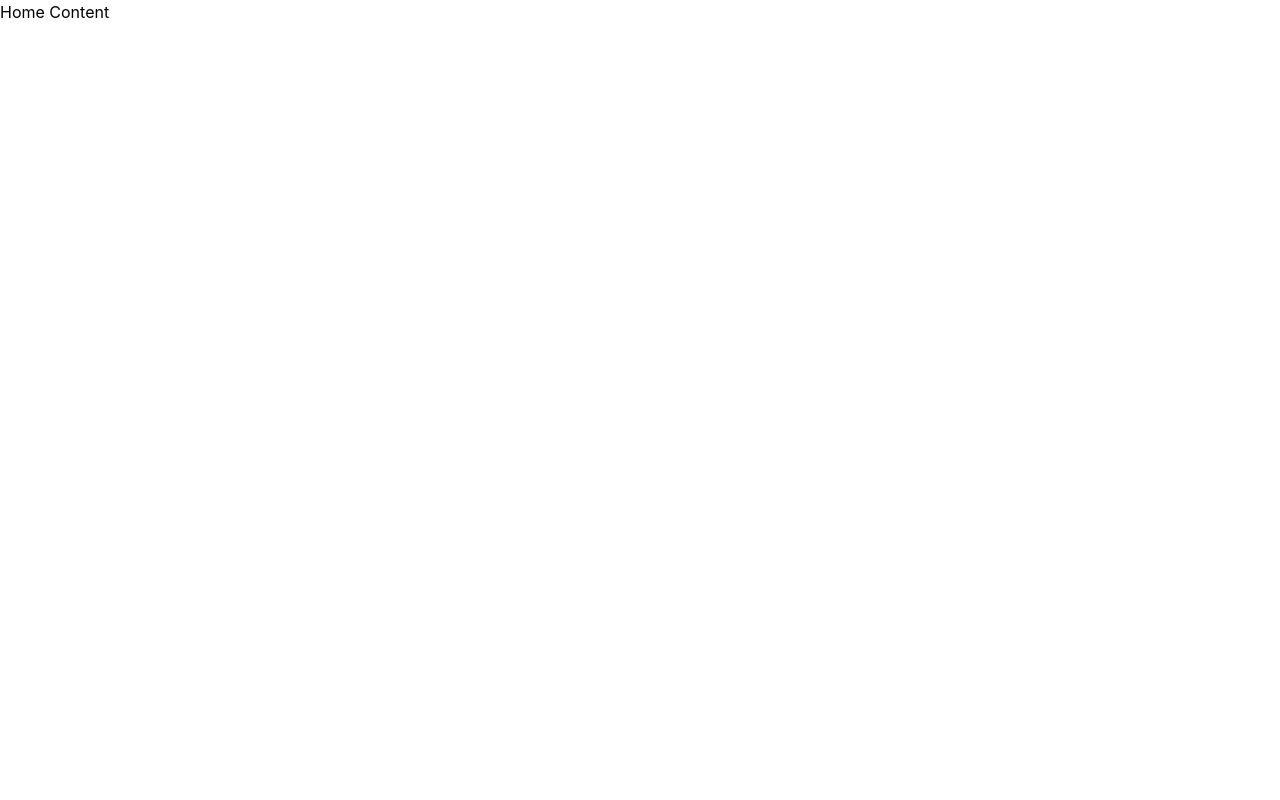
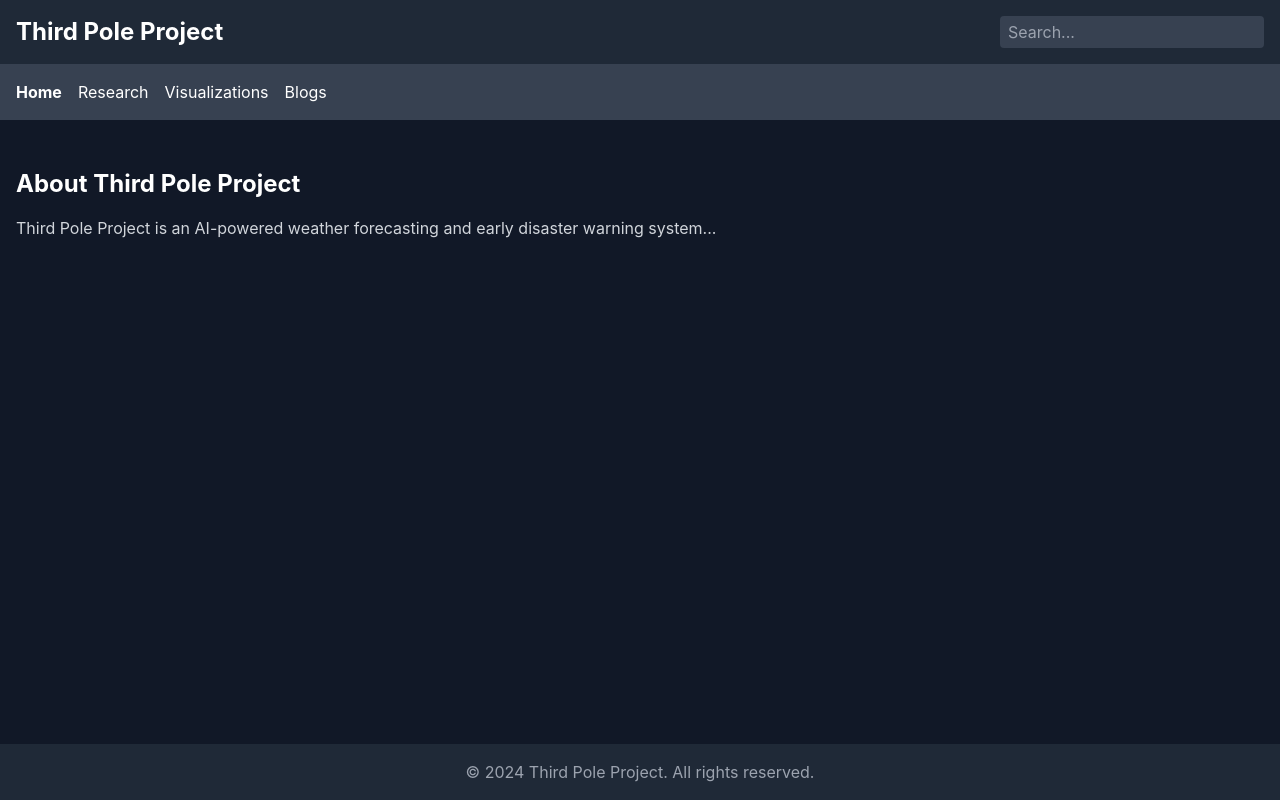
Before and after one commit to suraj-d12/third-pole-project, a React (Create React App) app: page / in a window 1280 px wide. Built offline with nearby package versions, Linux system fonts and the light colour scheme.

Commit message:
Initial commit

```diff
--- a/src/components/ThirdPoleProject.js
+++ b/src/components/ThirdPoleProject.js
@@ -1,9 +1,77 @@
+// src/components/ThirdPoleProject.js
+
 import React, { useState, useMemo } from 'react';
-import IndiaTemperatureChart from './IndiaTemperatureChart';
-import PrecipitationChart from './PrecipitationChart';
-import LandslideChart from './LandslideChart';
-import GlacierChart from './GlacierChart';
-import '../styles/ThirdPoleProject.css'; // Assuming you'll add styles later
+import {
+  LineChart,
+  Line,
+  BarChart,
+  Bar,
+  XAxis,
+  YAxis,
+  CartesianGrid,
+  Tooltip,
+  Legend,
+  ResponsiveContainer,
+} from 'recharts';
+
+// Import data from separate files
+import { indiaTemperatureData } from '../data/temperatureData';
+import { weatherData } from '../data/weatherData';
+import { landslideData } from '../data/landslideData';
+import { glacierData } from '../data/glacierData';
+
+// Create separate chart components
+const IndiaTemperatureChart = () => (
+  <ResponsiveContainer width="100%" height={300}>
+    <LineChart data={indiaTemperatureData}>
+      <CartesianGrid strokeDasharray="3 3" stroke="#555" />
+      <XAxis dataKey="year" stroke="#fff" />
+      <YAxis stroke="#fff" domain={[25, 27]} />
+      <Tooltip contentStyle={{ backgroundColor: '#333', border: 'none' }} />
+      <Legend />
+      <Line type="monotone" dataKey="temperature" stroke="#8884d8" name="Avg. Temperature (°C)" />
+    </LineChart>
+  </ResponsiveContainer>
+);
+
+const PrecipitationChart = () => (
+  <ResponsiveContainer width="100%" height={300}>
+    <BarChart data={weatherData}>
+      <CartesianGrid strokeDasharray="3 3" stroke="#555" />
+      <XAxis dataKey="month" stroke="#fff" />
+      <YAxis stroke="#fff" />
+      <Tooltip contentStyle={{ backgroundColor: '#333', border: 'none' }} />
+      <Legend />
+      <Bar dataKey="precipitation" fill="#82ca9d" name="Precipitation (mm)" />
+    </BarChart>
+  </ResponsiveContainer>
+);
+
+const LandslideChart = () => (
+  <ResponsiveContainer width="100%" height={300}>
+    <LineChart data={landslideData}>
+      <CartesianGrid strokeDasharray="3 3" stroke="#555" />
+      <XAxis dataKey="year" stroke="#fff" />
+      <YAxis stroke="#fff" />
+      <Tooltip contentStyle={{ backgroundColor: '#333', border: 'none' }} />
+      <Legend />
+      <Line type="monotone" dataKey="deaths" stroke="#ff7300" name="Deaths from Landslides" />
+    </LineChart>
+  </ResponsiveContainer>
+);
+
+const GlacierChart = () => (
+  <ResponsiveContainer width="100%" height={300}>
+    <LineChart data={glacierData}>
+      <CartesianGrid strokeDasharray="3 3" stroke="#555" />
+      <XAxis dataKey="year" stroke="#fff" />
+      <YAxis stroke="#fff" />
+      <Tooltip contentStyle={{ backgroundColor: '#333', border: 'none' }} />
+      <Legend />
+      <Line type="monotone" dataKey="area" stroke="#8884d8" name="Glacier Area (relative units)" />
+    </LineChart>
+  </ResponsiveContainer>
+);
 
 const ThirdPoleProject = () => {
   const [activeTab, setActiveTab] = useState('home');
@@ -14,34 +82,79 @@ const ThirdPoleProject = () => {
   };
 
   const filteredBlogs = useMemo(() => {
+    // Example filtering logic for blogs
     const blogs = [
-      { title: "Tackling Climate and Water Challenges in the Himalayas using AI", link: "#" },
-      // Add more blogs here
+      {
+        title: "Tackling Climate and Water Challenges in the Himalayas using AI",
+        link: "https://www.himalayanwaterproject.org/post/tackling-climate-and-water-challenges-in-the-himalayas-using-ai?fbclid=PAAaYk42lbCAwvs7NAlLl5tlILoeEEMovhuIRWmo2vMEQ_SAjkvU59c_c5N3g_aem_AUUgE-tuc5yK5O631x1-3Q7zOoMlneCuDTH2uRJHXjU-y7wdNfTwqlPw0oN2RBTUWPc"
+      },
+      // Add more blogs as needed
     ];
+
     return blogs.filter(blog => blog.title.toLowerCase().includes(searchTerm.toLowerCase()));
   }, [searchTerm]);
 
   const renderContent = () => {
     switch (activeTab) {
       case 'home':
-        return <div>Home Content</div>;
+        return (
+          <div className="p-4">
+            <h2 className="text-2xl font-bold mb-4">About Third Pole Project</h2>
+            <p className="text-gray-300">
+              Third Pole Project is an AI-powered weather forecasting and early disaster warning system...
+            </p>
+          </div>
+        );
       case 'research':
-        return <div>Research Content</div>;
+        return (
+          <div className="p-4">
+            <h2 className="text-2xl font-bold mb-4">Research Themes</h2>
+            <ul className="list-disc list-inside text-gray-300">
+              <li>Extreme Weather Events...</li>
+              <li>Climate Modeling and Predictions...</li>
+              <li>Glacier Dynamics and Water Resources...</li>
+              <li>Vegetation Changes and Land Use...</li>
+              <li>Humanitarian response...</li>
+            </ul>
+          </div>
+        );
       case 'visualizations':
         return (
+          <div className="p-4">
+            <h2 className="text-2xl font-bold mb-4">Data Visualizations</h2>
+            <div className="grid grid-cols-1 md:grid-cols-2 gap-8">
               <div>
+                <h3 className="text-lg font-bold mb-3">Average Annual Temperature in India (2001-2023)</h3>
                 <IndiaTemperatureChart />
+              </div>
+              <div>
+                <h3 className="text-lg font-bold mb-3">Precipitation Levels</h3>
                 <PrecipitationChart />
+              </div>
+              <div>
+                <h3 className="text-lg font-bold mb-3">Landslide Deaths Over Time</h3>
                 <LandslideChart />
+              </div>
+              <div>
+                <h3 className="text-lg font-bold mb-3">Glacier Retreat Over Time</h3>
                 <GlacierChart />
+              </div>
+            </div>
           </div>
         );
       case 'blogs':
         return (
-          <div>
+          <div className="p-4">
+            <h2 className="text-2xl font-bold mb-4">Blogs</h2>
+            <ul className="list-disc list-inside">
               {filteredBlogs.map((blog, index) => (
-              <a key={index} href={blog.link}>{blog.title}</a>
+                <li key={index}>
+                  <a href={blog.link} className="text-blue-400 hover:underline">
+                    {blog.title}
+                  </a>
+                </li>
               ))}
+            </ul>
           </div>
         );
       default:
@@ -50,9 +163,42 @@ const ThirdPoleProject = () => {
   };
 
   return (
-    <div className="third-pole-project">
-      {/* Render the component UI with a tab system */}
+    <div className="flex flex-col min-h-screen bg-gray-900 text-white">
+      <header className="bg-gray-800 p-4">
+        <div className="container mx-auto flex justify-between items-center">
+          <h1 className="text-2xl font-bold">Third Pole Project</h1>
+          <input
+            type="text"
+            placeholder="Search..."
+            className="px-2 py-1 bg-gray-700 text-white rounded"
+            onChange={handleSearch}
+          />
+        </div>
+      </header>
+      <nav className="bg-gray-700 p-4">
+        <div className="container mx-auto">
+          <ul className="flex space-x-4">
+            {['home', 'research', 'visualizations', 'blogs'].map((tab) => (
+              <li key={tab}>
+                <button
+                  className={`text-white ${activeTab === tab ? 'font-bold' : ''}`}
+                  onClick={() => setActiveTab(tab)}
+                >
+                  {tab.charAt(0).toUpperCase() + tab.slice(1)}
+                </button>
+              </li>
+            ))}
+          </ul>
+        </div>
+      </nav>
+      <main className="flex-grow container mx-auto mt-8">
         {renderContent()}
+      </main>
+      <footer className="bg-gray-800 p-4 mt-8">
+        <div className="container mx-auto text-center text-gray-400">
+          © 2024 Third Pole Project. All rights reserved.
+        </div>
+      </footer>
     </div>
   );
 };
```
Lines whose indentation alone changed are shown as unchanged.
